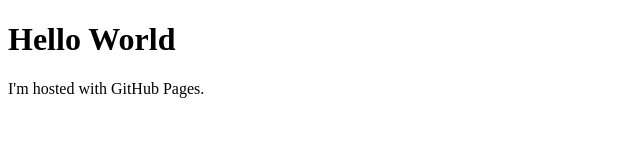
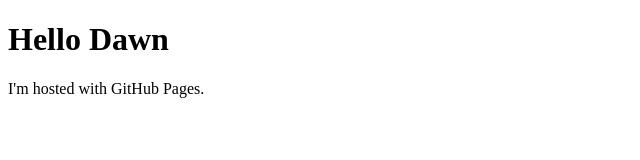
Before and after one commit to markthepotter/markthepotter.github.io, a plain HTML site: page index.html in a window 1280 px wide. Shown: the full height of the page, 0-640 px from the left. Drawn offline with Linux system fonts and the light colour scheme.

Commit message:
Update index.html

```diff
--- a/index.html
+++ b/index.html
@@ -1,7 +1,7 @@
 <!DOCTYPE html>
 <html>
 <body>
-<h1>Hello World</h1>
+<h1>Hello Dawn</h1>
 <p>I'm hosted with GitHub Pages.</p>
 </body>
 </html>
```
